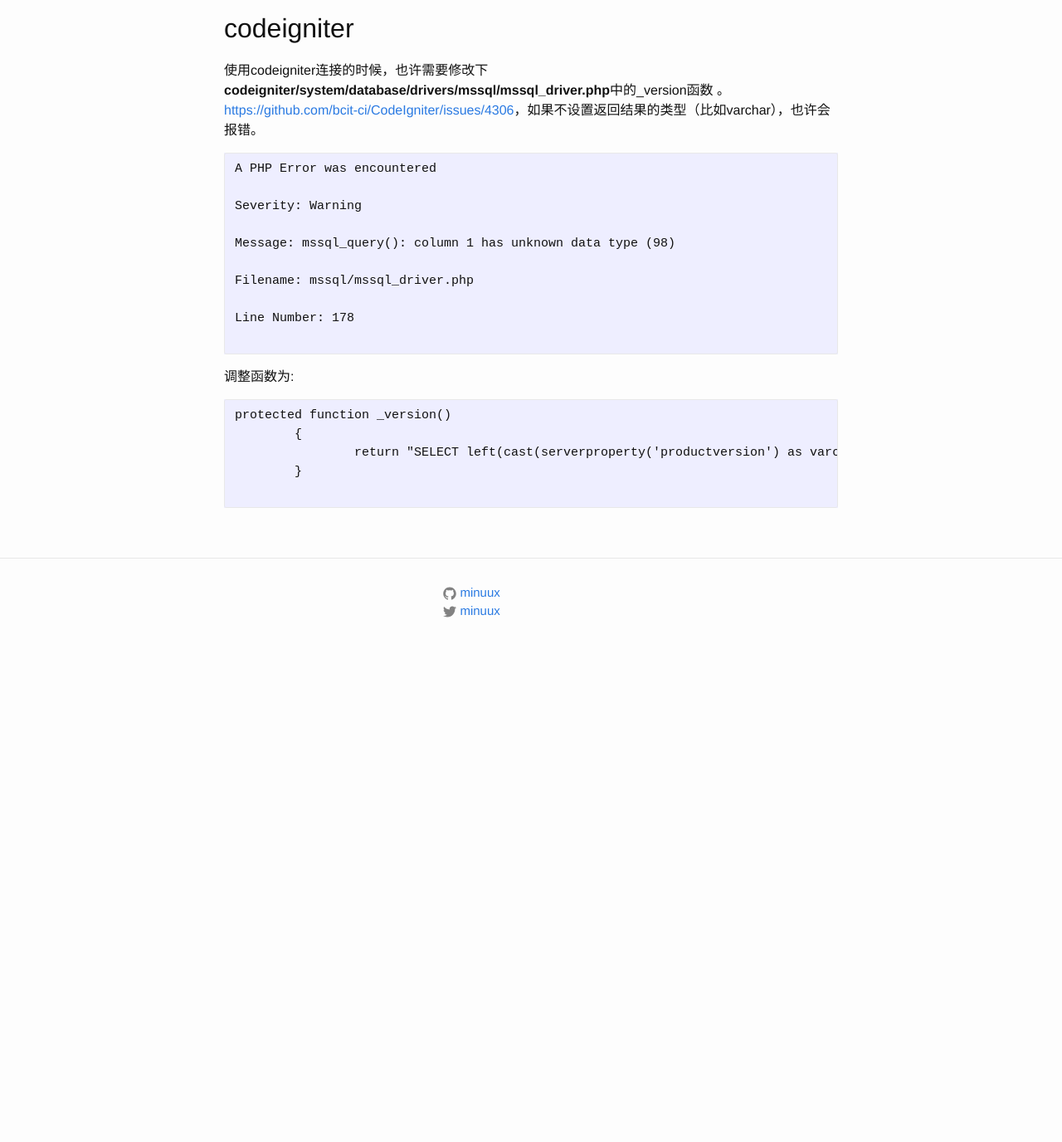
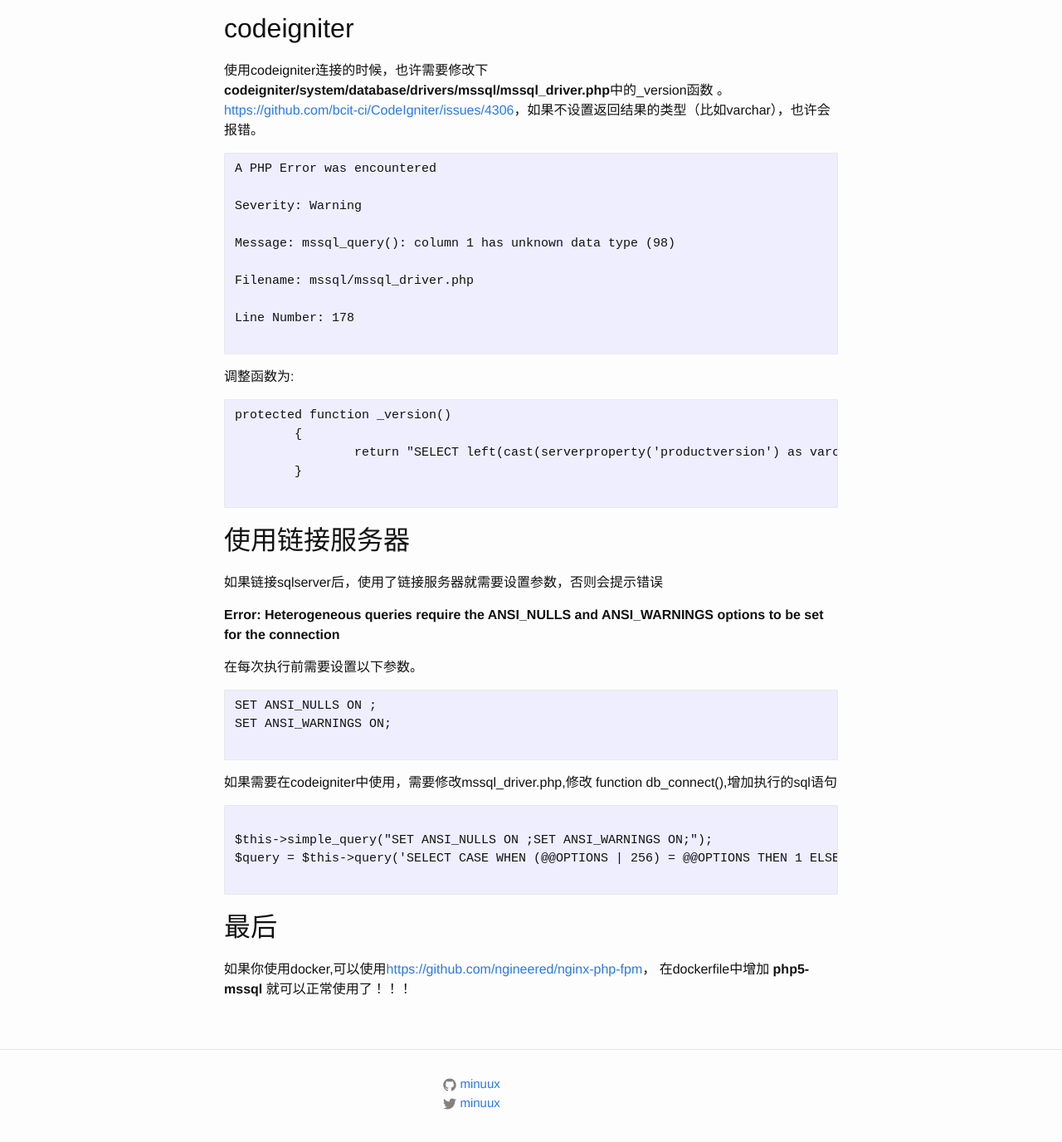
Before and after one commit to minuux/minuux.github.io, a Jekyll site: the page built from _posts/2016-08-31-Ubuntu-php-connect-sqlserver.md, in a window 1280 px wide and 1400 px high, scrolled down 556 px. Shown: the top 1376 px of the window at 83% size. Built offline with Jekyll 4.4.1, drawn with Linux system fonts in a browser that asks for light colours; before the commit the page ends 1364 px from its top, so only the background shows below that.

Commit message:
add linked server usage

````diff
--- a/_posts/2016-08-31-Ubuntu-php-connect-sqlserver.md
+++ b/_posts/2016-08-31-Ubuntu-php-connect-sqlserver.md
@@ -50,3 +50,30 @@
 	}
 
 ```
+
+## 使用链接服务器
+
+如果链接sqlserver后，使用了链接服务器就需要设置参数，否则会提示错误
+
+**Error: Heterogeneous queries require the ANSI_NULLS and ANSI_WARNINGS options to be set for the connection**
+
+在每次执行前需要设置以下参数。
+
+```
+SET ANSI_NULLS ON ;
+SET ANSI_WARNINGS ON;
+
+```
+如果需要在codeigniter中使用，需要修改mssql_driver.php,修改 function db_connect(),增加执行的sql语句
+
+```
+
+$this->simple_query("SET ANSI_NULLS ON ;SET ANSI_WARNINGS ON;");
+$query = $this->query('SELECT CASE WHEN (@@OPTIONS | 256) = @@OPTIONS THEN 1 ELSE 0 END AS qi');
+
+```
+
+## 最后
+
+如果你使用docker,可以使用[https://github.com/ngineered/nginx-php-fpm](https://github.com/ngineered/nginx-php-fpm)，
+在dockerfile中增加 **php5-mssql** 就可以正常使用了！！！
````
